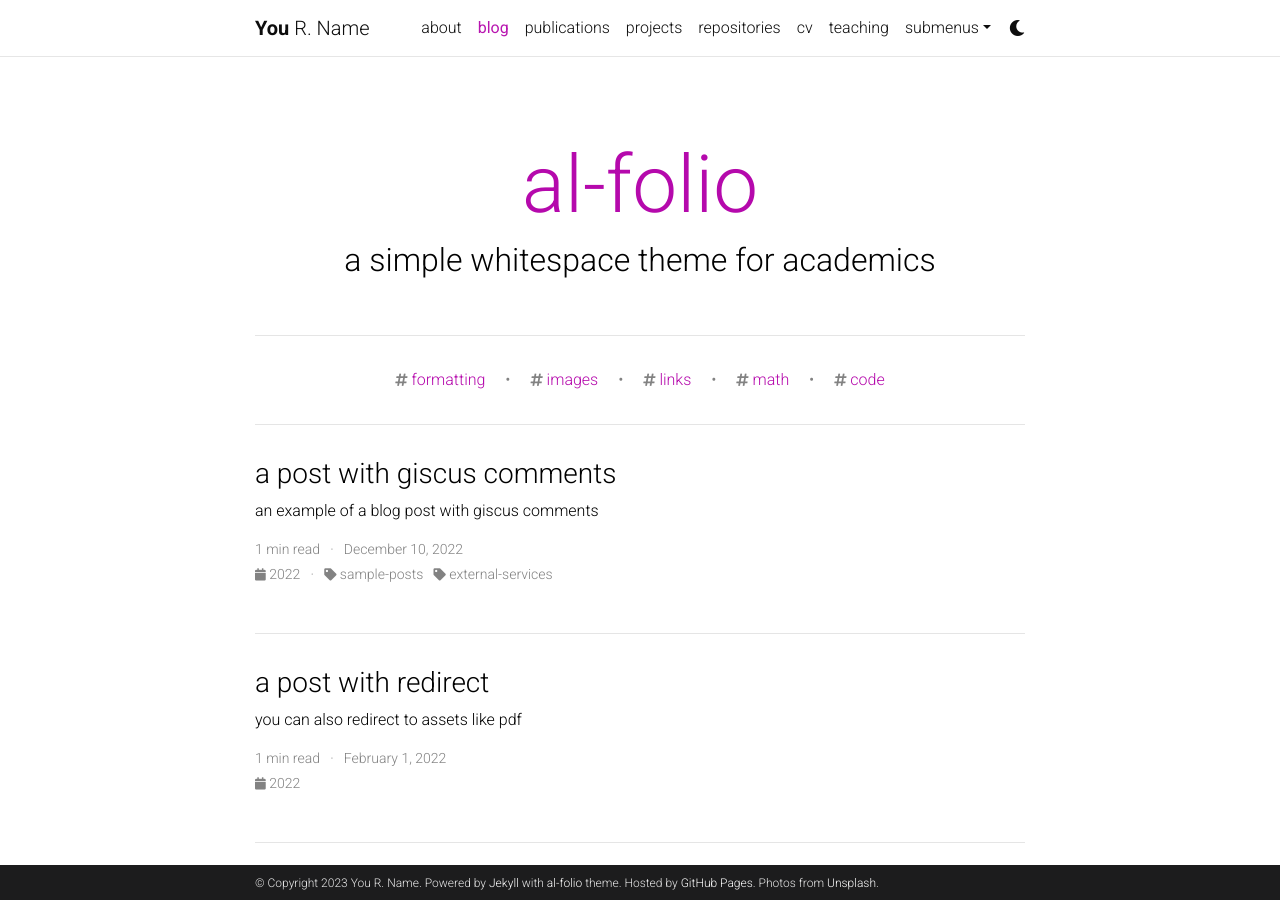
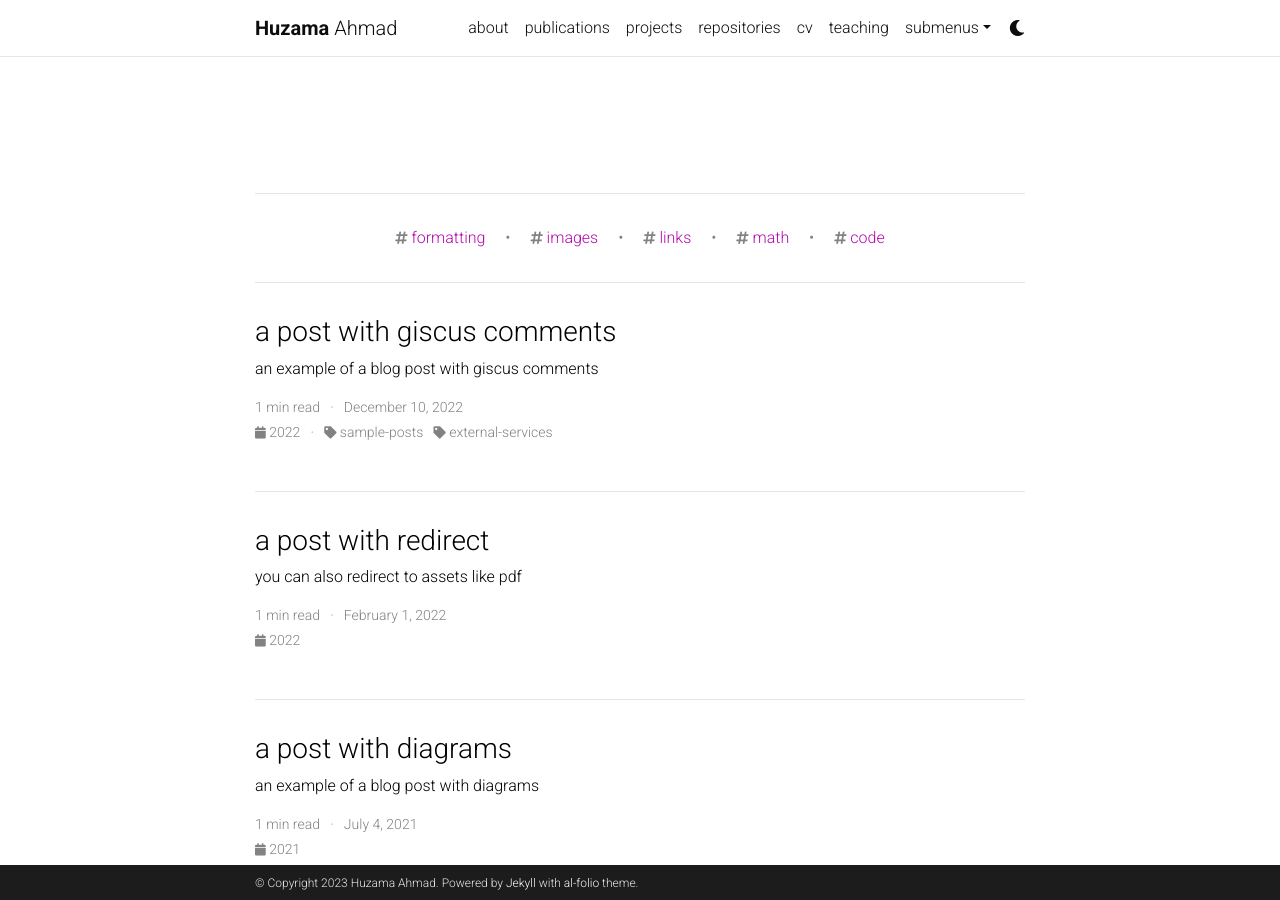
Before and after one commit to huzama/huzama.github.io, a Jekyll site: the page built from blog/index.html, in a window 1280 px wide and 900 px high. Built offline with Jekyll 4.4.1, drawn with Linux system fonts in a browser that asks for light colours; the list of posts is cut into pages by our own code; comment, search, counter and statistics services are not loaded; a style sheet for code colours, icons or effects is not loaded.

Commit message:
Update _config.yml

```diff
--- a/_config.yml
+++ b/_config.yml
@@ -3,23 +3,23 @@
 # -----------------------------------------------------------------------------
 
 title: blank # the website title (if blank, full name will be used instead)
-first_name: You
-middle_name: R.
-last_name: Name
-email: you@example.com
+first_name: Huzama
+middle_name:
+last_name: Ahmad
+email: huzama@kaist.ac.kr
 description: > # the ">" symbol means to ignore newlines until "footer_text:"
   A simple, whitespace theme for academics. Based on [*folio](https://github.com/bogoli/-folio) design.
 footer_text: >
   Powered by <a href="https://jekyllrb.com/" target="_blank">Jekyll</a> with <a href="https://github.com/alshedivat/al-folio">al-folio</a> theme.
-  Hosted by <a href="https://pages.github.com/" target="_blank">GitHub Pages</a>.
-  Photos from <a href="https://unsplash.com" target="_blank">Unsplash</a>.
+#  Hosted by <a href="https://pages.github.com/" target="_blank">GitHub Pages</a>.
+#  Photos from <a href="https://unsplash.com" target="_blank">Unsplash</a>.
 keywords: jekyll, jekyll-theme, academic-website, portfolio-website  # add your own keywords or leave empty
 
 lang: en # the language of your site (for example: en, fr, cn, ru, etc.)
 icon: ⚛️  # the emoji used as the favicon (alternatively, provide image name in /assets/img/)
 
-url: https://alshedivat.github.io # the base hostname & protocol for your site
-baseurl: /al-folio # the subpath of your site, e.g. /blog/
+url: https://huzama.github.io # the base hostname & protocol for your site
+baseurl:  # the subpath of your site, e.g. /blog/
 last_updated: false # set to true if you want to display last updated in the footer
 impressum_path:  # set to path to include impressum link in the footer, use the same path as permalink in a page, helps to conform with EU GDPR
 
@@ -67,11 +67,11 @@
 # Social integration
 # -----------------------------------------------------------------------------
 
-github_username: # your GitHub user name
+github_username: huzama
 gitlab_username: # your GitLab user name
 twitter_username: # your Twitter handle
 mastodon_username: # your mastodon instance+username in the format instance.tld/@username
-linkedin_username: # your LinkedIn user name
+linkedin_username: huzama
 telegram_username: # your Telegram user name
 scholar_userid: # your Google Scholar ID
 semanticscholar_id: # your Semantic Scholar ID
@@ -116,10 +116,10 @@
 # Blog
 # -----------------------------------------------------------------------------
 
-blog_name: al-folio # blog_name will be displayed in your blog page
-blog_nav_title: blog # your blog must have a title for it to be displayed in the nav bar
-blog_description: a simple whitespace theme for academics
-permalink: /blog/:year/:title/
+blog_name: #al-folio # blog_name will be displayed in your blog page
+blog_nav_title: #blog # your blog must have a title for it to be displayed in the nav bar
+blog_description: #a simple whitespace theme for academics
+permalink: #/blog/:year/:title/
 
 # Pagination
 pagination:
```
